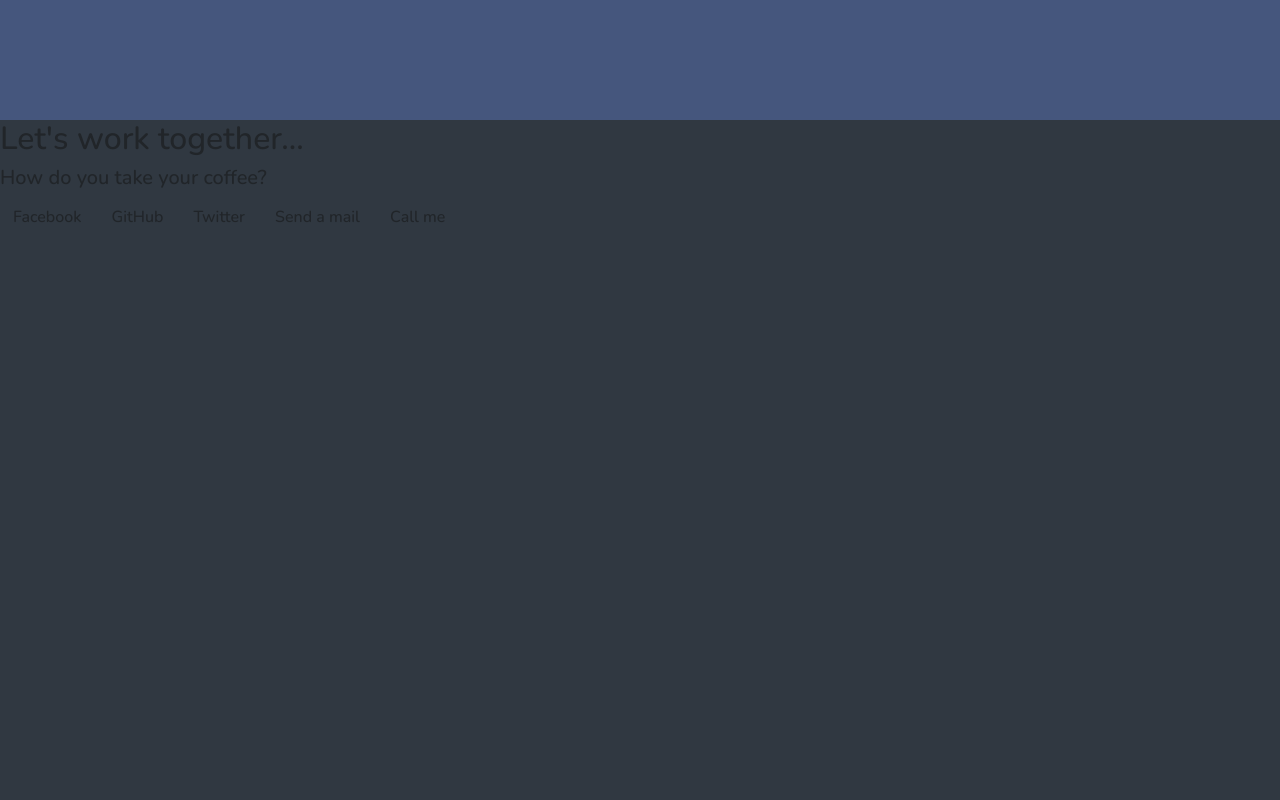
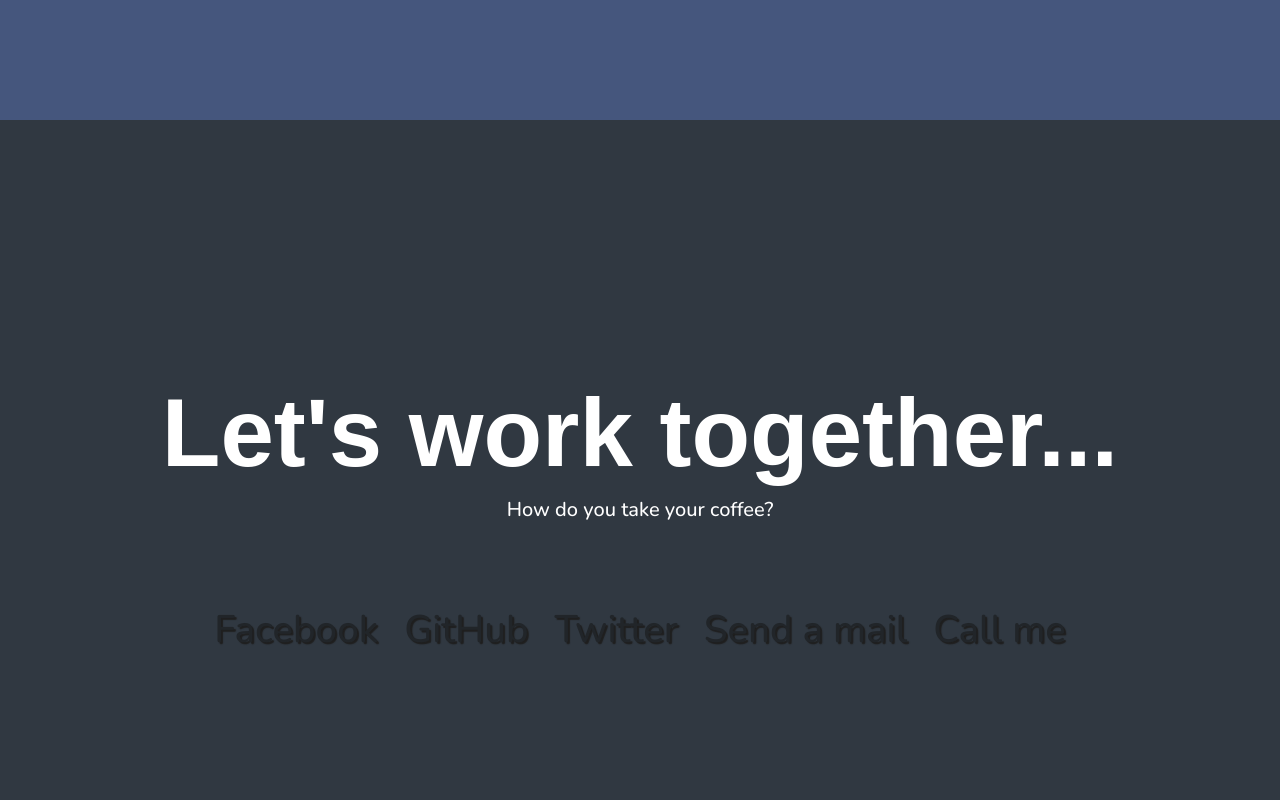
Before and after one commit to zayarmyooo19/personal-portfolio-website, a plain HTML site: page index.html in a window 1280 px wide. Shown: the part 1480-2280 px from the top of the page. Drawn offline with nearby package versions, Linux system fonts and the light colour scheme.

Commit message:
Update style.css
I updated style.css as well.

```diff
--- a/src/css/style.css
+++ b/src/css/style.css
@@ -1,5 +1,4 @@
-
-  @import url('https://fonts.googleapis.com/css2?family=Nunito:ital,wght@0,200;0,300;0,500;0,600;0,700;0,800;0,900;1,200;1,300;1,400;1,500;1,600;1,700;1,800&display=swap');
+@import url('https://fonts.googleapis.com/css2?family=Nunito:ital,wght@0,200;0,300;0,500;0,600;0,700;0,800;0,900;1,200;1,300;1,400;1,500;1,600;1,700;1,800&display=swap');
 
 *{
   padding: 0;
@@ -29,3 +28,64 @@
   color: #fff;
   font-size: 19px;
 }
+
+.contact-section {
+  display: flex;
+  flex-direction: column;
+  justify-content: center;
+  align-items: center;
+  text-align: center;
+  width: 100%;
+  height: 80vh;
+  padding: 0 2rem;
+  background: #303841;
+}
+
+.contact-section-header > h2 {
+  font-size: 6rem;
+}
+
+@media (max-width: 28.75em) {
+  .contact-section-header > h2 {
+    font-size: 4rem;
+  }
+}
+
+.contact-section-header > p {
+  font-style: italic;
+}
+
+.contact-links {
+  display: flex;
+  justify-content: center;
+  width: 100%;
+  max-width: 980px;
+  margin-top: 4rem;
+  flex-wrap: wrap;
+}
+
+.contact-details {
+  font-size: 2.4rem;
+  text-shadow: 2px 2px 1px #1f1f1f;
+  transition: transform 0.3s ease-out;
+}
+
+.contact-details:hover {
+  transform: translateY(8px);
+}
+
+h2 {
+  font-family: 'Raleway', sans-serif;
+  font-weight: 700;
+  text-align: center;
+  font-size: 4rem;
+  color:white;
+}
+
+h5 {
+  color:white;
+}
+
+a {
+  text-decoration: none;
+  color:#f0f0f0;
```
